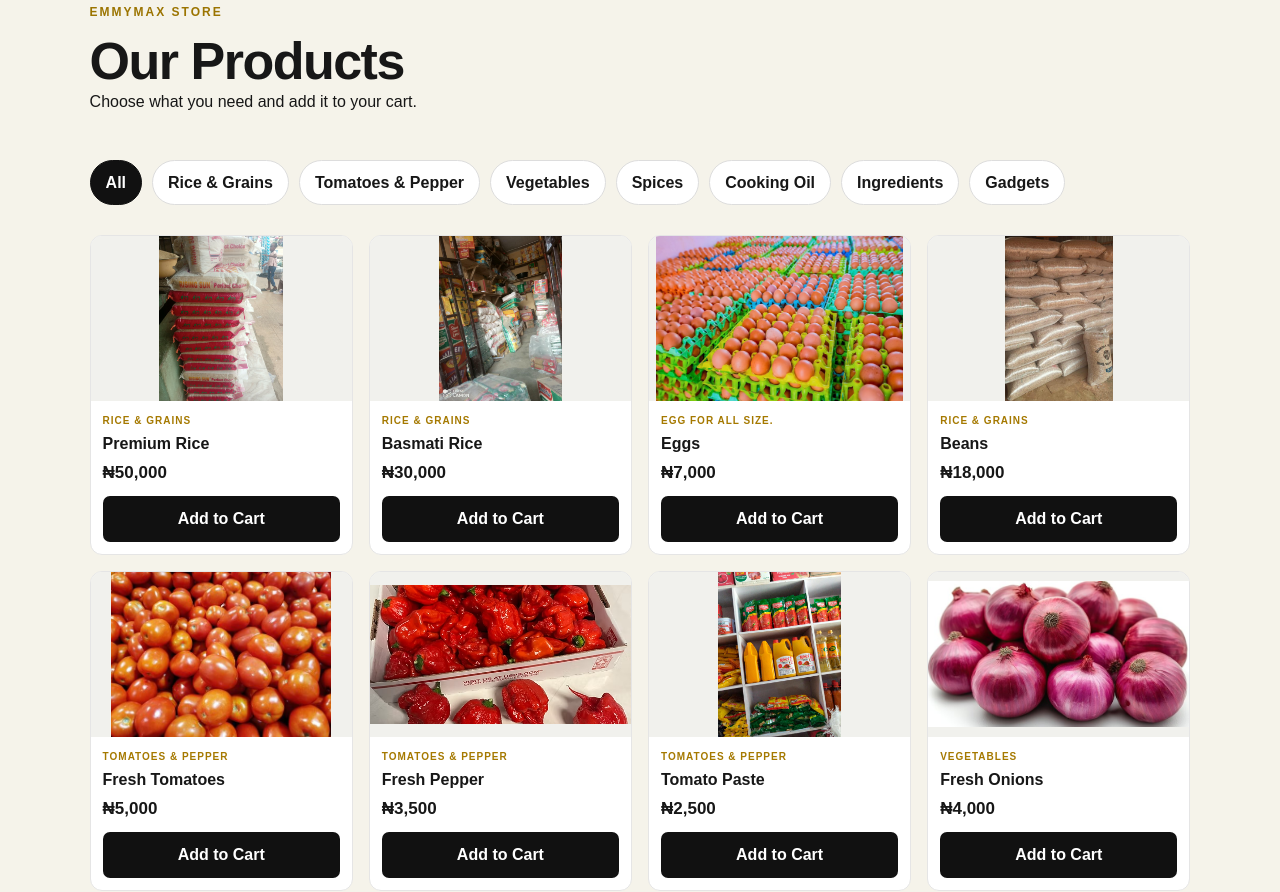
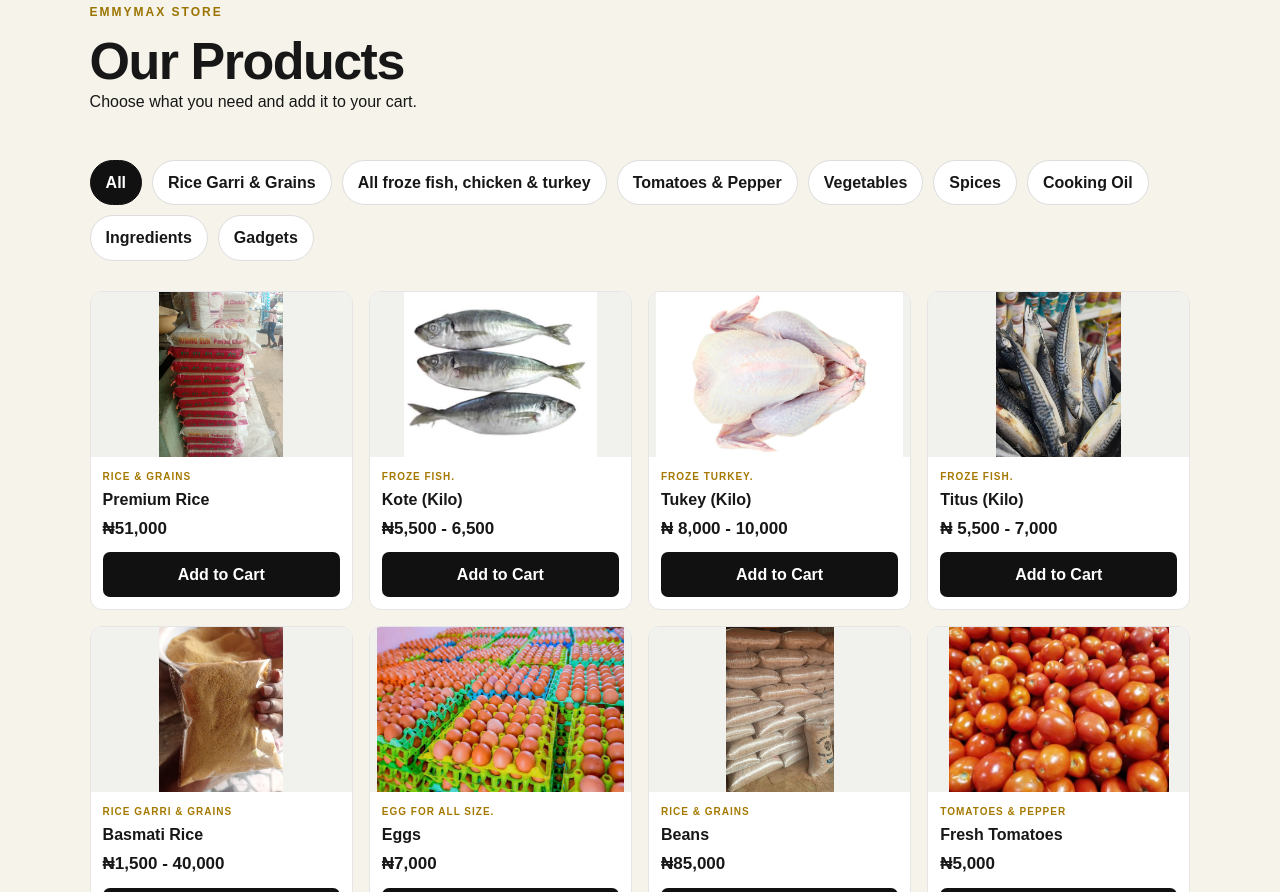
Before and after one commit to Gideon925/enterprise-site, a plain HTML site: page index.html in a window 1280 px wide. Shown: the part 1908-2800 px from the top of the page. Drawn offline with Linux system fonts and the light colour scheme.

Commit message:
Update project

```diff
--- a/index.html
+++ b/index.html
@@ -33,7 +33,7 @@
 <header class="header">
 
     <a href="#home" class="logo">
-        <img src="image/logoo.jpeg" alt="Emmymax Enterprises Logo">
+        <img src="image/new-logo.jpeg" alt="Emmymax Enterprises Logo">
     </a>
 
     <button class="menu-btn"
@@ -124,7 +124,7 @@
 
     <div class="hero-box">
 
-        <img src="image/logoo.jpeg"
+        <img src="image/new-logo.jpeg"
              alt="Emmymax Enterprises"
              class="hero-logo">
 
@@ -377,7 +377,12 @@
         <button class="filter"
                 data-filter="rice"
                 type="button">
-            Rice & Grains
+            Rice Garri & Grains
+        </button>
+                <button class="filter"
+                data-filter="rice"
+                type="button">
+            All froze fish, chicken & turkey
         </button>
 
         <button class="filter"
@@ -444,7 +449,7 @@
                 <h3>Premium Rice</h3>
 
                 <strong class="product-price">
-                    ₦50,000
+                    ₦51,000
                 </strong>
 
                 <button class="add-cart" type="button">
@@ -459,32 +464,131 @@
         <article class="product-card"
                  data-id="2"
                  data-name="other stuff"
-                 data-price="30000"
+                 data-price="50000"
                  data-category="rice">
 
             <div class="product-image">
-                <img src="image/in.jpeg"
+                <img src="image/kote.jpeg"
                      alt="other stuff"
                      loading="lazy">
             </div>
 
             <div class="product-info">
                 <span class="product-category">
-                    Rice & Grains
+                   froze fish.
+                </span>
+
+                <h3>Kote (Kilo)</h3>
+
+                <strong class="product-price">
+                    ₦5,500 - 6,500
+                </strong>
+
+                <button class="add-cart" type="button">
+                    Add to Cart
+                </button>
+            </div>
+
+        </article>
+
+
+
+
+                <!-- 02 BASMATI RICE -->
+        <article class="product-card"
+                 data-id="2"
+                 data-name="other stuff"
+                 data-price="50000"
+                 data-category="rice">
+
+            <div class="product-image">
+                <img src="image/Turkey.jpeg"
+                     alt="other stuff"
+                     loading="lazy">
+            </div>
+
+            <div class="product-info">
+                <span class="product-category">
+                   froze Turkey.
+                </span>
+
+                <h3>Tukey (Kilo) </h3>
+
+                <strong class="product-price">
+                    ₦ 8,000 - 10,000
+                </strong>
+
+                <button class="add-cart" type="button">
+                    Add to Cart
+                </button>
+            </div>
+
+        </article>
+        <!-- 02 BASMATI RICE -->
+        <article class="product-card"
+                 data-id="2"
+                 data-name="other stuff"
+                 data-price="50000"
+                 data-category="rice">
+
+            <div class="product-image">
+                <img src="image/Titus.jpeg
+                "
+                     alt="other stuff"
+                     loading="lazy">
+            </div>
+
+            <div class="product-info">
+                <span class="product-category">
+                   froze fish.
+                </span>
+
+                <h3>Titus (Kilo) </h3>
+
+                <strong class="product-price">
+                    ₦ 5,500 - 7,000
+                </strong>
+
+                <button class="add-cart" type="button">
+                    Add to Cart
+                </button>
+            </div>
+
+        </article>
+
+
+
+        <!-- 02 BASMATI RICE -->
+        <article class="product-card"
+                 data-id="2"
+                 data-name="other stuff"
+                 data-price="40000"
+                 data-category="rice">
+
+            <div class="product-image">
+                <img src="image/Garri.jpeg"
+                     alt="other stuff"
+                     loading="lazy">
+            </div>
+
+            <div class="product-info">
+                <span class="product-category">
+                    Rice Garri & Grains
                 </span>
 
                 <h3>Basmati Rice</h3>
 
                 <strong class="product-price">
-                    ₦30,000
-                </strong>
-
-                <button class="add-cart" type="button">
-                    Add to Cart
-                </button>
-            </div>
-
-        </article>
+                    ₦1,500 - 40,000
+                </strong>
+
+                <button class="add-cart" type="button">
+                    Add to Cart
+                </button>
+            </div>
+
+        </article>
+
 
 
         <!-- 02 BASMATI RICE -->
@@ -540,7 +644,7 @@
                 <h3>Beans</h3>
 
                 <strong class="product-price">
-                    ₦18,000
+                    ₦85,000
                 </strong>
 
                 <button class="add-cart" type="button">
@@ -1359,8 +1463,8 @@
 
     <div class="about-card">
 
-        <img src="image/logoo.jpeg"
-             alt="Emmymax Enterprises Logo">
+             <img src="image/new-logo.jpeg"
+             alt="Emmymax Enterprises Log">
 
         <h4>EMMYMAX GLOBAL</h4>
 
@@ -1553,7 +1657,7 @@
 
         <div class="footer-brand">
 
-            <img src="image/logoo.jpeg"
+            <img src="image/new-logo.jpeg"
                  alt="Emmymax Enterprises Logo">
 
             <p>
```
Also changed, not shown: image/Garri.jpeg (added), image/Titus.jpeg (added), image/Turkey.jpeg (added), image/froze frish.jpeg (added), image/kote.jpeg (added), image/logoo.jpeg (deleted), image/new-logo.jpeg (added).
